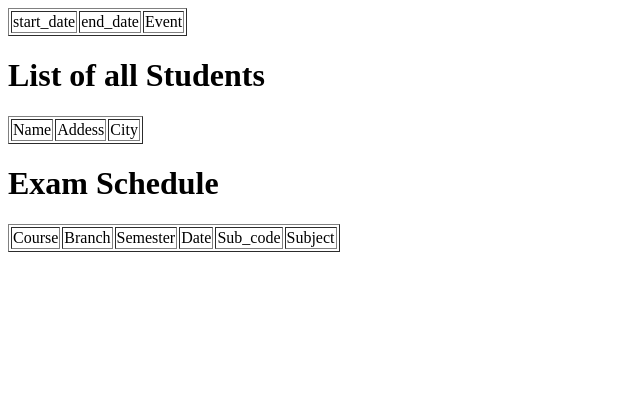
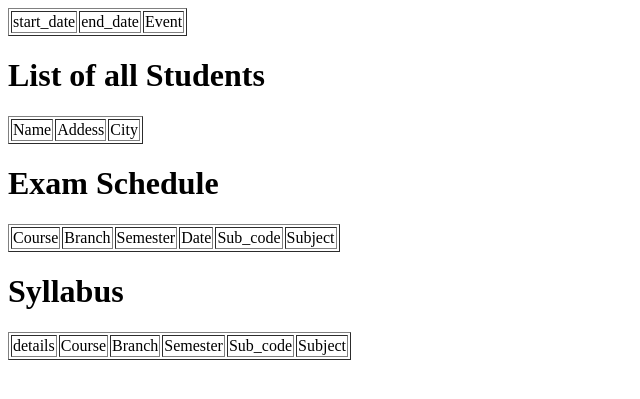
Before and after one commit to mani2709/manisha27, a Flask app: page /getall in a window 1280 px wide. Shown: the top 399 px of the page, without its empty margins (0-640 px from the left). Run offline with Flask 2, Linux system fonts and the light colour scheme; data that the repository does not hold is empty.

Commit message:
new module syllabus

```diff
--- a/app.py
+++ b/app.py
@@ -261,5 +261,43 @@ def get_schedule():
     except Exception as e:
         return(str(e))
 
+
+
+@app.route("/add/syllabus",methods=['GET', 'POST'])
+def add_syllabus():
+    if request.method == 'POST':
+        details= request.form.get('details')
+        course=request.form.get('course')
+        branch=request.form.get('branch')
+        semester=request.form.get('semester')
+        sub_code=request.form.get('sub_code')
+        subject=request.form.get('subject')
+        try:
+            data=Syllabus(
+                details=details,
+                course=course,
+                branch=branch,
+                semester=semester,
+                sub_code=sub_code,
+                subject=subject
+            )
+            db.session.add(data)
+            db.session.commit()
+            return "schedule added. schedule id={}".format(data.id)
+        except Exception as e:
+            return(str(e))
+    return render_template("syllabus.html")
+
+@app.route("/getsyllabus")
+def get_syllabus():
+    try:
+
+        syllabus=Syllabus.query.all()
+        return render_template("list.html",schedule = syllabus)
+
+        return  jsonify([e.serialize() for e in books])
+    except Exception as e:
+        return(str(e))
+
 if __name__ == '__main__':
     app.run()
--- a/templates/list.html
+++ b/templates/list.html
@@ -67,5 +67,32 @@
          {% endfor %}
       </table>
 
+
+      <H1> Syllabus </H1>
+      <table border = 1>
+         <thead>
+            <td>details</td>
+            <td>Course</td>
+            <td>Branch</td>
+            <td>Semester</td>
+            <td>Sub_code</td>
+            <td>Subject</td>
+
+         </thead>
+
+         {% for row in schedule %}
+            <tr>
+                <td>{{row["details"]}}</td>
+               <td>{{row["course"]}}</td>
+                <td>{{row["branch"]}}</td>
+               <td>{{row["semester"]}}</td>
+               <td> {{ row["sub_code"]}}</td>
+               <td> {{ row["subject"]}}</td>
+
+
+            </tr>
+         {% endfor %}
+      </table>
+
    </body>
 </html>
```
Also changed, not shown: models.py (+37 -0 lines), templates/syllabus.html (added, +121 -0 lines).
